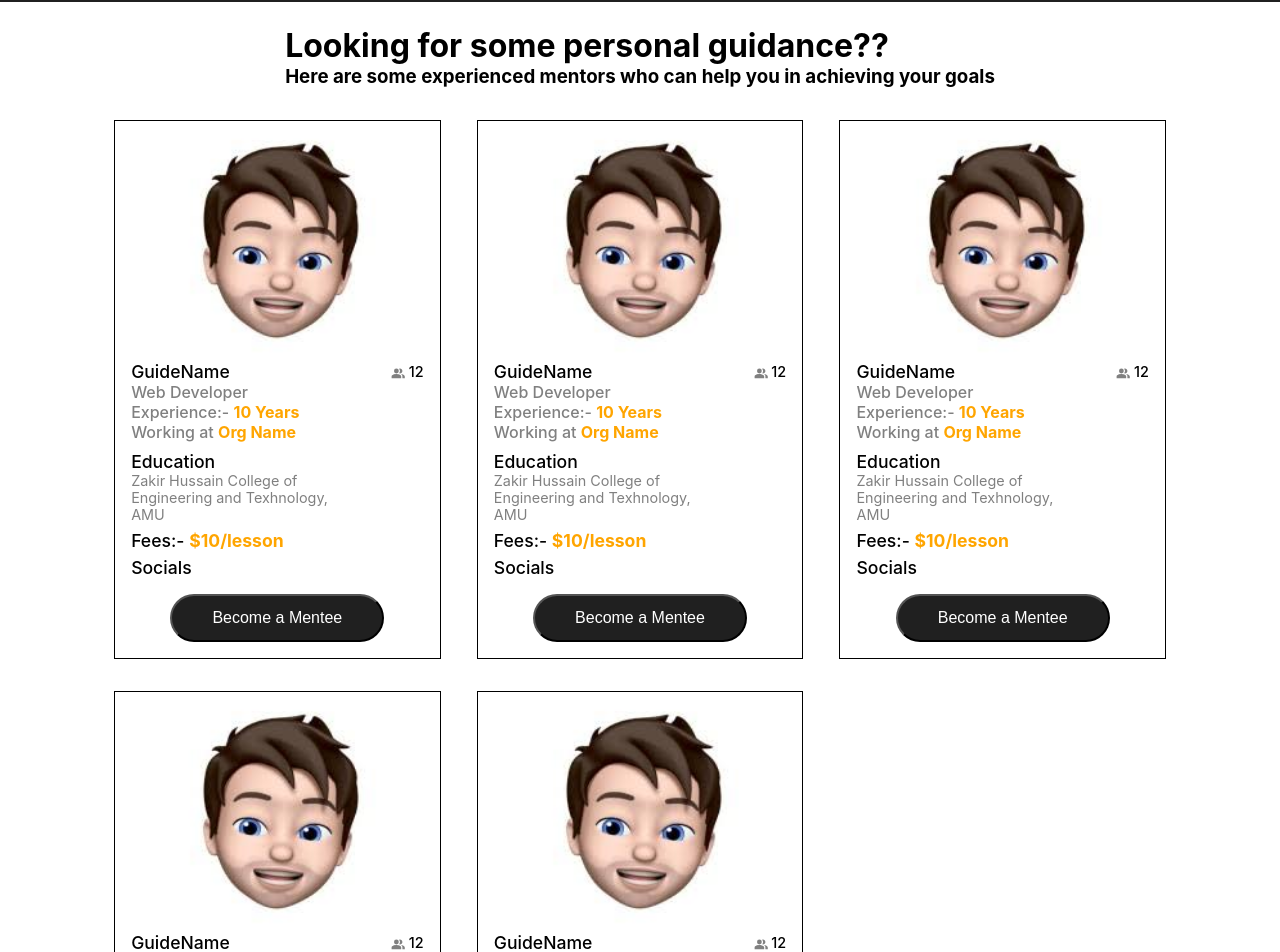
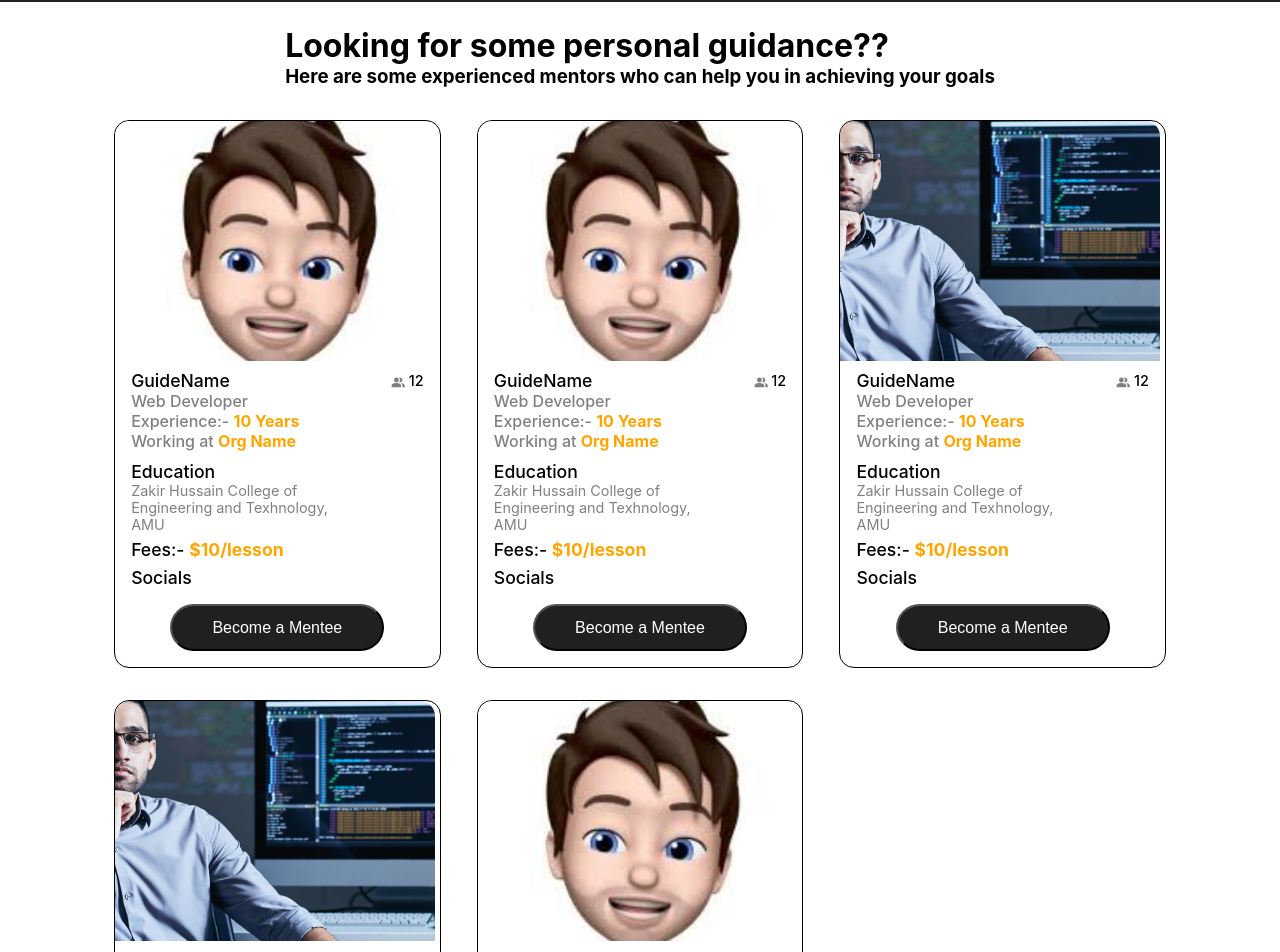
Before and after one commit to Garvit1809/Garuda-Hack, a React (Create React App) app in the folder client/: page /mentors in a window 1280 px wide. Shown: the part 160-1112 px from the top of the page. Built offline with nearby package versions, Linux system fonts and the light colour scheme.

Commit message:
Changes in Mentor ImgCont

```diff
--- a/client/src/Pages/Guidance.tsx
+++ b/client/src/Pages/Guidance.tsx
@@ -1,9 +1,9 @@
 import React from 'react'
 import styled from 'styled-components'
 import Navbar from '../Components/GeneralComponents/Navbar'
-import img from '../Assets/eventImg.webp'
 import PostMentor from '../Components/GuidanceComponents/PostMentor'
 import MentorImg1 from '../Assets/MentorImg1.jpg'
+import MentorImg2 from '../Assets/MentorImg2.jpg'
 import {MdPeopleAlt} from 'react-icons/md'
 import Button from '../Components/GeneralComponents/Button'
 
@@ -42,6 +42,7 @@ const Guide = styled.div`
   margin: 0 auto;
   margin-bottom: 2rem;
   box-sizing: border-box;
+  border-radius: 15px;
 
   h3.JobDesc{
     padding-left: 1rem;
@@ -93,19 +94,6 @@ const Guide = styled.div`
 const Header = styled.div`
   box-sizing: border-box;
 
-  header{
-    /* border: 1px solid blue; */
-    display: flex;
-    align-items: center;
-    justify-content: center;
-  }
-
-  img{
-    box-sizing: border-box;
-    width: 20vw;
-    height: 30vh;
-  }
-
   div{
     display: flex;
     align-items: center;
@@ -130,6 +118,24 @@ const Header = styled.div`
       padding-right: 0.2rem;
       padding-top: 0.2rem;
     }
+  }
+`
+
+const ImgContainer = styled.div`
+    /* border: 1px solid blue; */
+    display: flex;
+    align-items: center;
+    border-radius: 15px;
+    justify-content: center;
+    margin-bottom: 0.6rem;
+
+    img{
+      box-sizing: border-box;
+      border-top-left-radius: 15px;
+      border-top-right-radius: 15px;
+      width: 25vw;
+      height: 30vh;
+      object-fit: cover;
   }
 `
 
@@ -193,9 +199,9 @@ const Guidance = () => {
       <Guides>
         <Guide>
           <Header>
-            <header>
+            <ImgContainer>
             <img src={MentorImg1} alt="" />
-            </header>
+            </ImgContainer>
             <div>
             <h2>GuideName</h2>
             <h3><MdPeopleAlt/> <span>12</span></h3>
@@ -221,9 +227,9 @@ const Guidance = () => {
         </Guide>
         <Guide>
           <Header>
-            <header>
+            <ImgContainer>
             <img src={MentorImg1} alt="" />
-            </header>
+            </ImgContainer>
             <div>
             <h2>GuideName</h2>
             <h3><MdPeopleAlt/> <span>12</span></h3>
@@ -249,9 +255,9 @@ const Guidance = () => {
         </Guide>
         <Guide>
           <Header>
-            <header>
-            <img src={MentorImg1} alt="" />
-            </header>
+            <ImgContainer>
+            <img src={MentorImg2} alt="" />
+            </ImgContainer>
             <div>
             <h2>GuideName</h2>
             <h3><MdPeopleAlt/> <span>12</span></h3>
@@ -277,9 +283,11 @@ const Guidance = () => {
         </Guide>
         <Guide>
           <Header>
-            <header>
-            <img src={MentorImg1} alt="" />
-            </header>
+            <ImgContainer>
+            <div>
+            <img src={MentorImg2} alt="" />
+            </div>
+            </ImgContainer>
             <div>
             <h2>GuideName</h2>
             <h3><MdPeopleAlt/> <span>12</span></h3>
@@ -305,9 +313,9 @@ const Guidance = () => {
         </Guide>
         <Guide>
           <Header>
-            <header>
+            <ImgContainer>
             <img src={MentorImg1} alt="" />
-            </header>
+            </ImgContainer>
             <div>
             <h2>GuideName</h2>
             <h3><MdPeopleAlt/> <span>12</span></h3>
```
Also changed, not shown: client/src/Assets/MentorImg2.jpg (added).
